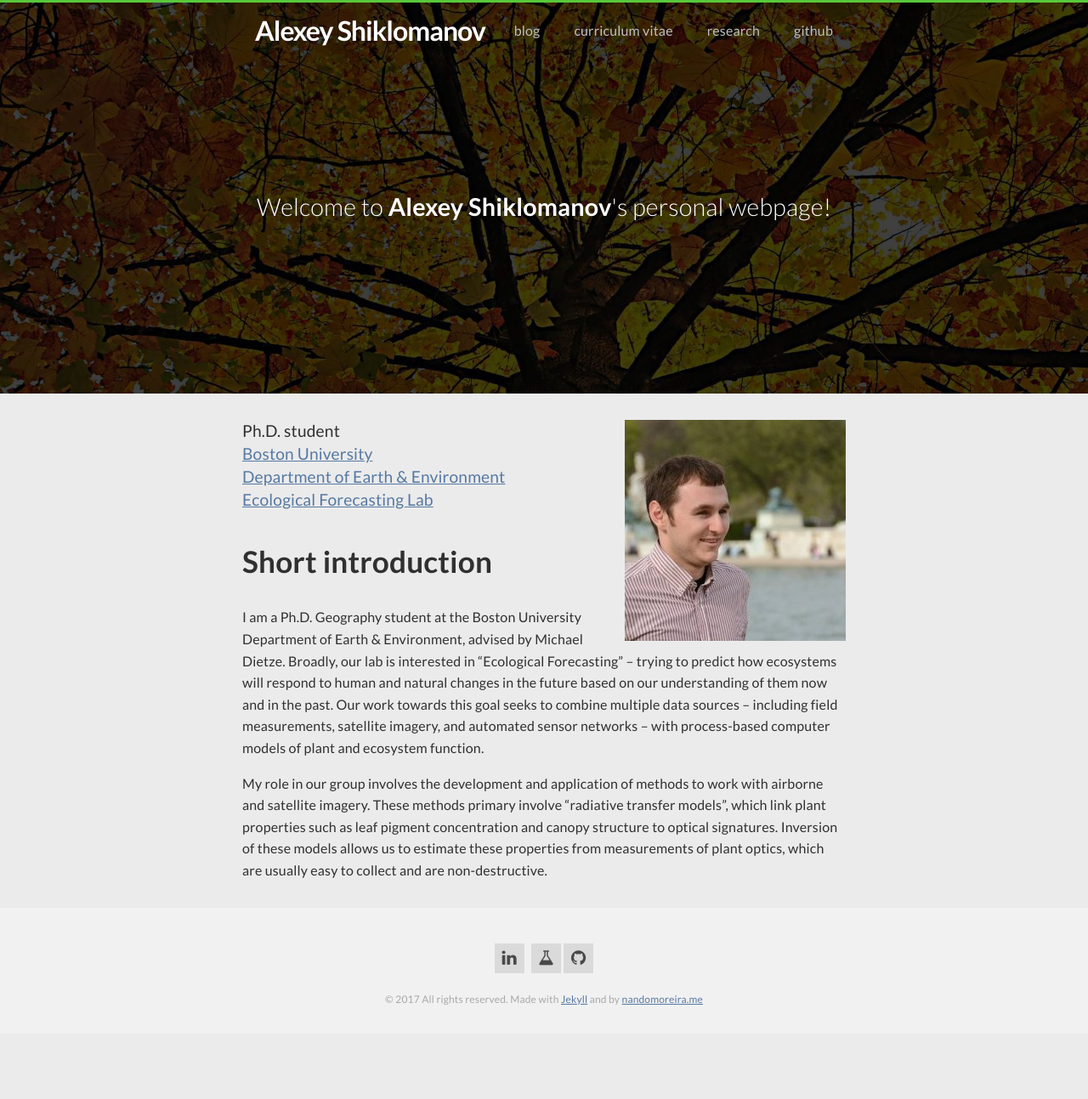
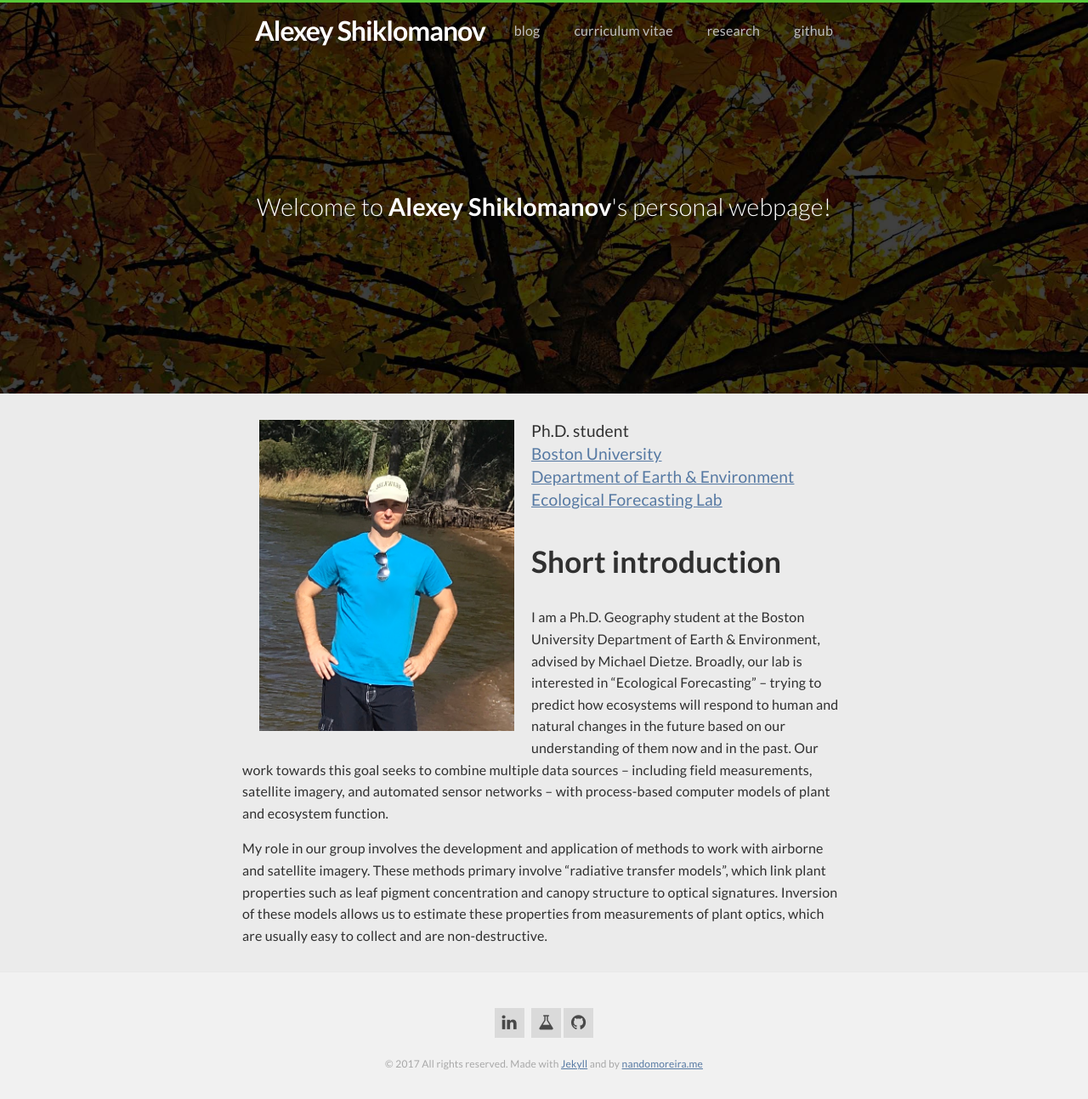
Before and after one commit to ashiklom/ashiklom.github.io, a Jekyll site: the page built from index.md, in a window 1280 px wide. Shown: the whole page at 85% size. Built offline with Jekyll 4.4.1, drawn with Linux system fonts in a browser that asks for light colours; nearby versions of some CDN libraries; before the commit the page ends 1216 px from its top, so only the background shows below that.

Commit message:
Update personal photo and its placement
Also, add bundler stuff to gitignore.

```diff
--- a/index.md
+++ b/index.md
@@ -4,7 +4,7 @@ title: Home
 slug: home
 ---
 
-<img style="float: right;" src="images/my_photo.jpg">
+<img style="float: left; width: 300px; margin: 0px 20px 20px" src="images/my_photo.jpg">
 
 <div class="overview">
 Ph.D. student<br>
```
Also changed, not shown: images/my_photo.jpg, 1 other file.
